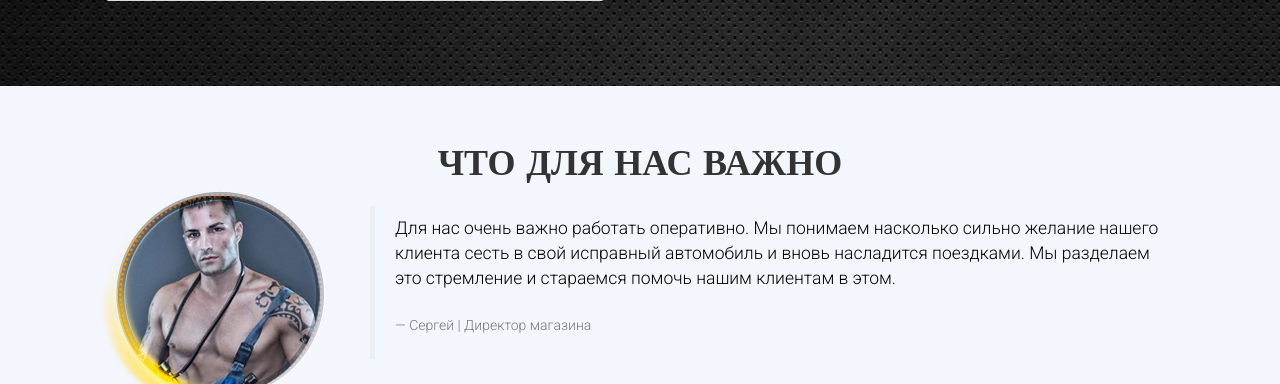
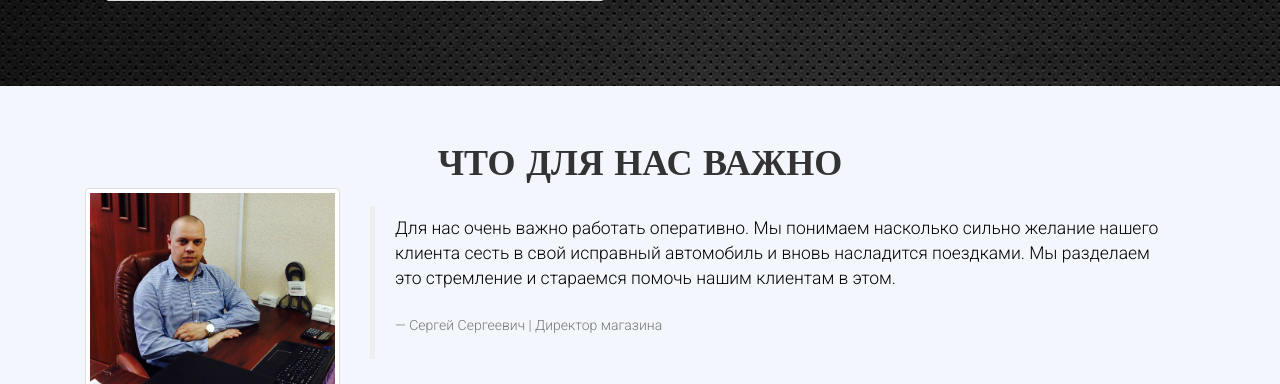
Before and after one commit to lysyuk/cardan86, a PHP site: page / in a window 1280 px wide. Shown: the part 6116-6500 px from the top of the page. Run offline with PHP 8.4, Linux system fonts and the light colour scheme; data that the repository does not hold is empty; some libraries are stand-ins or nearby versions.

Commit message:
add content

```diff
--- a/index.php
+++ b/index.php
@@ -636,7 +636,7 @@
 				<div class="row">
 					<div class="col-md-12">
 						<div class="col-md-3 text-center">
-							<img class="line-icon  img-responsive" src="img/comment_img.png">
+							<img class="img-thumbnail img-responsive" src="img/boss.jpg">
 						</div>
 						<div class="col-md-9 crew-text comment-block">
 							<div class="comment-cell">
@@ -644,7 +644,7 @@
 									<p>Для нас очень важно работать оперативно.  Мы понимаем насколько сильно желание нашего
 										клиента сесть в  свой исправный автомобиль и вновь насладится поездками. Мы разделаем
 										это стремление и стараемся помочь нашим клиентам в этом.</p>
-									<footer>Сергей | Директор магазина</footer>
+									<footer>Сергей Сергеевич | Директор магазина</footer>
 								</blockquote>
 							</div>
 						</div>
```
Also changed, not shown: img/boss.jpg (added).
